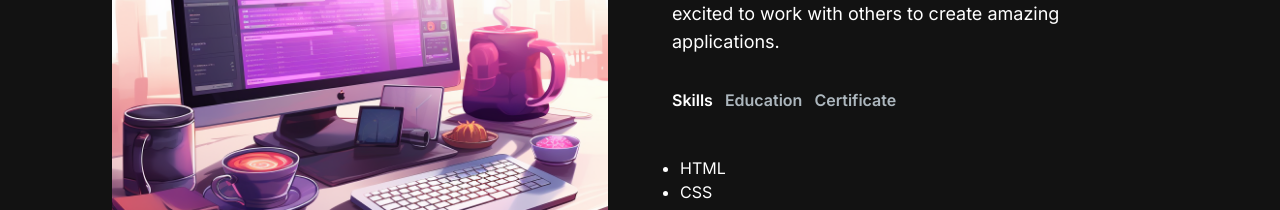
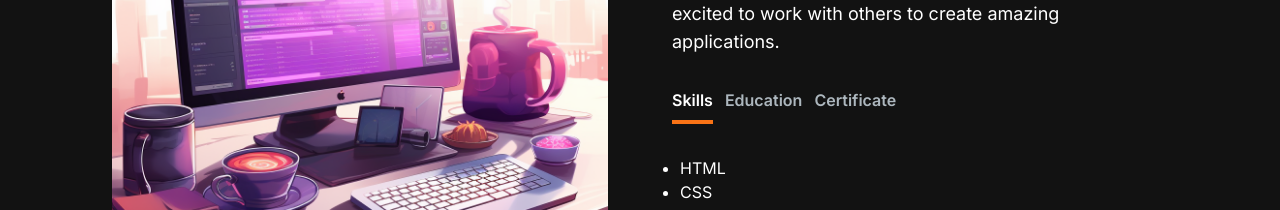
Before and after one commit to Tiesha93/portfolio-website, a Next.js app: page / in a window 1280 px wide. Shown: the part 800-1010 px from the top of the page. Built offline with nearby package versions, Linux system fonts and the light colour scheme.

Commit message:
Modified styles

```diff
--- a/src/app/components/TabButton.jsx
+++ b/src/app/components/TabButton.jsx
@@ -15,7 +15,7 @@ const TabButton = ({ active, selectTab, children }) => {
       <motion.div
         animate={active ? "active" : "default"}
         variants={variants}
-        className="h-1 bg-primary-500 mt-2 mr-3"
+        className="h-1 bg-orange-500 mt-2 mr-3"
       ></motion.div>
     </button>
   );
```
